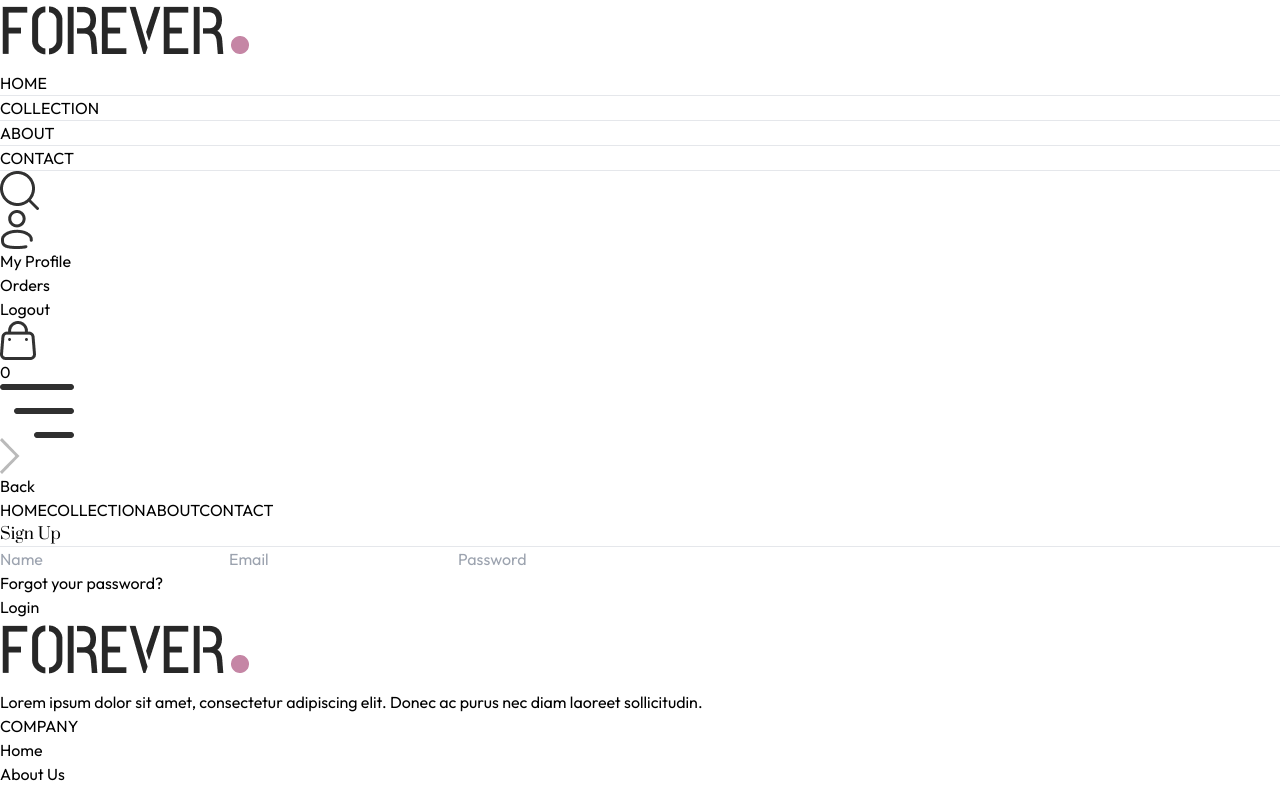
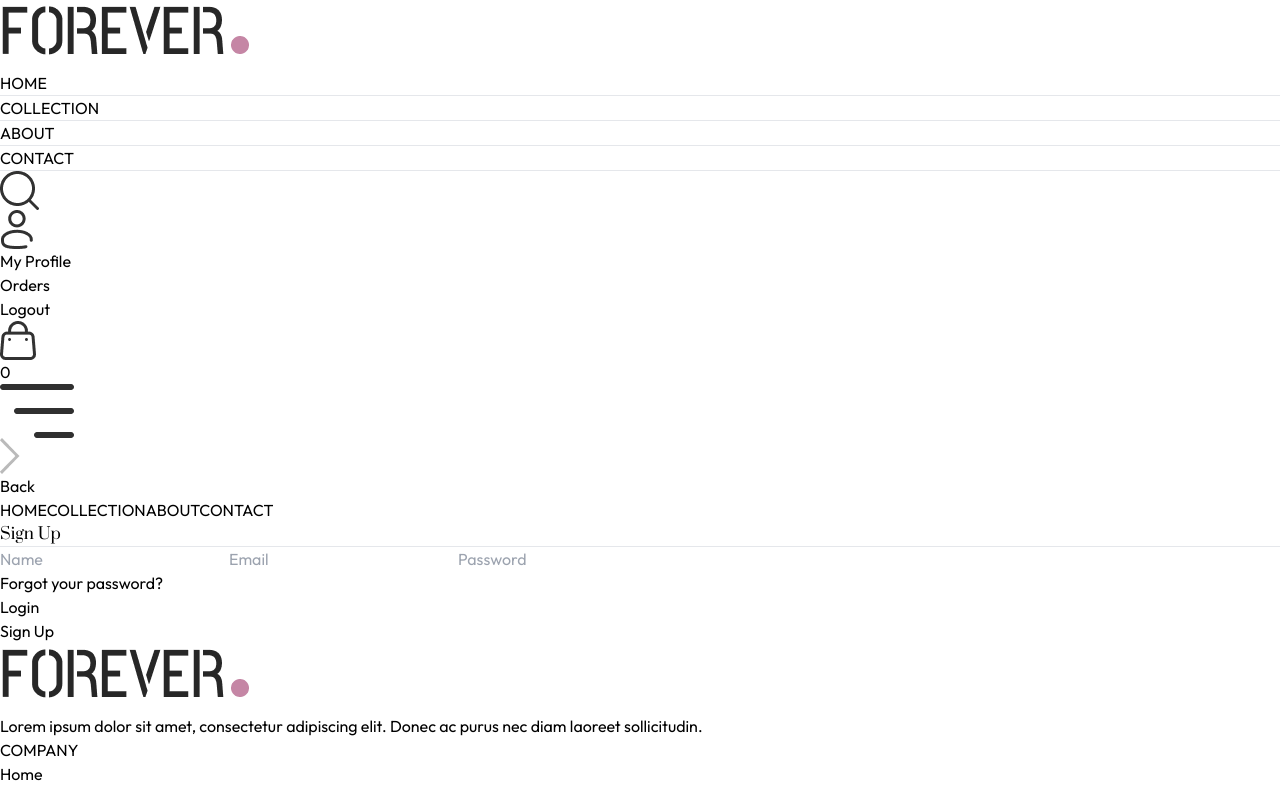
Before and after one commit to SaumyaSharma21/e-commerce-website, a React (Vite) app in the folder frontend/: page /login in a window 1280 px wide. Shown: the top 790 px of the page. Built offline with nearby package versions, Linux system fonts and the light colour scheme.

Commit message:
fix: Add form submission handler and update button text in Login component

```diff
--- a/frontend/src/pages/Login.jsx
+++ b/frontend/src/pages/Login.jsx
@@ -3,8 +3,11 @@ import React, { useState } from 'react'
 const Login = () => {
 
   const [currentState, setCurrentState] = useState('Sign Up');
+  const onSubmitHandler = async (event) => {
+    event.preventDefault();
+  }
   return (
-    <form className='flex flex-col items-center w-[90%] sm:max-w-96 m-auto mt-14 gap-4 text-gray-800'>
+    <form onSubmit={onSubmitHandler} className='flex flex-col items-center w-[90%] sm:max-w-96 m-auto mt-14 gap-4 text-gray-800'>
       <div className='inline-flex items-center gap-2 mb-2 mt-10'>
         <p className='prata-regular text-3xl'>{currentState}</p>
         <hr className='border-none h-[1.5px] w-8 bg-gray-800' />
@@ -21,6 +24,7 @@ const Login = () => {
         }
 
       </div>
+      <button className='bg-black text-white font-light px-8 py-2 mt-4'>{currentState === 'Login' ? 'Sign In' : 'Sign Up'}</button>
     </form>
   )
 }
```
